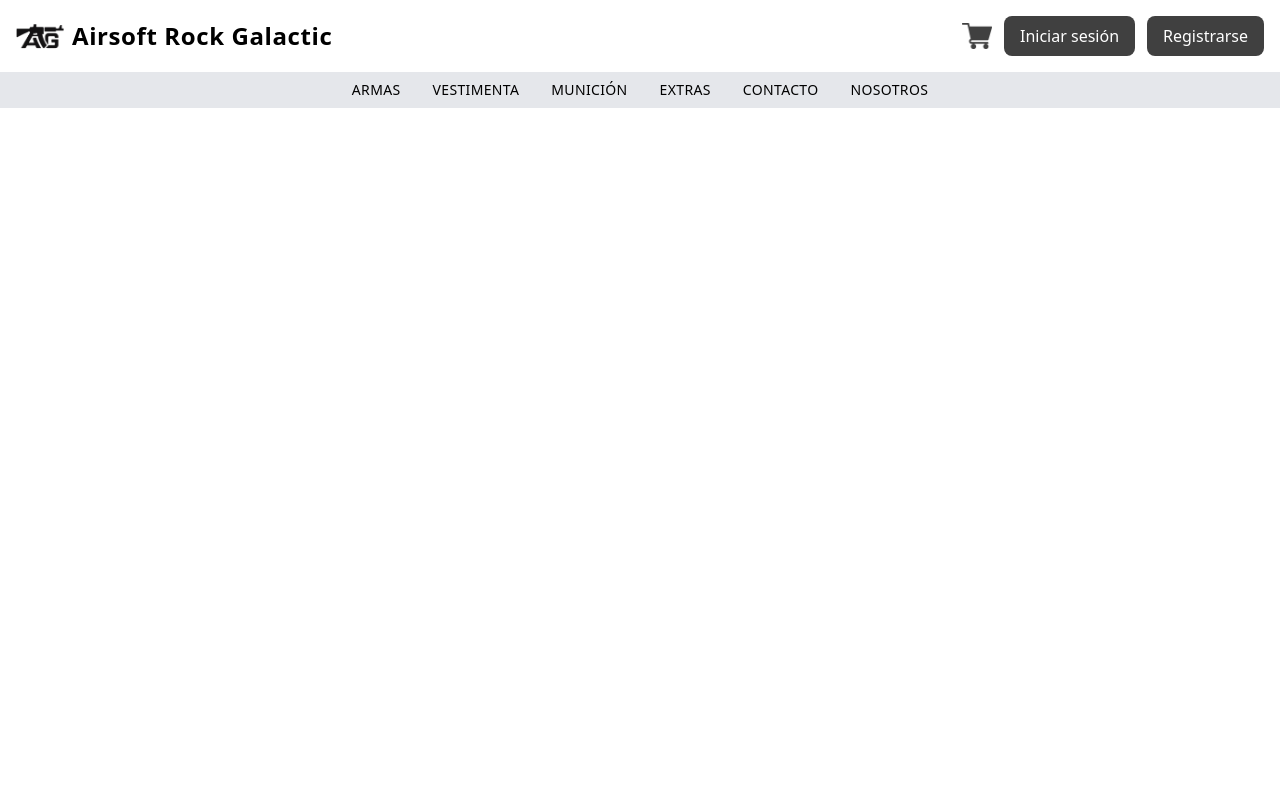
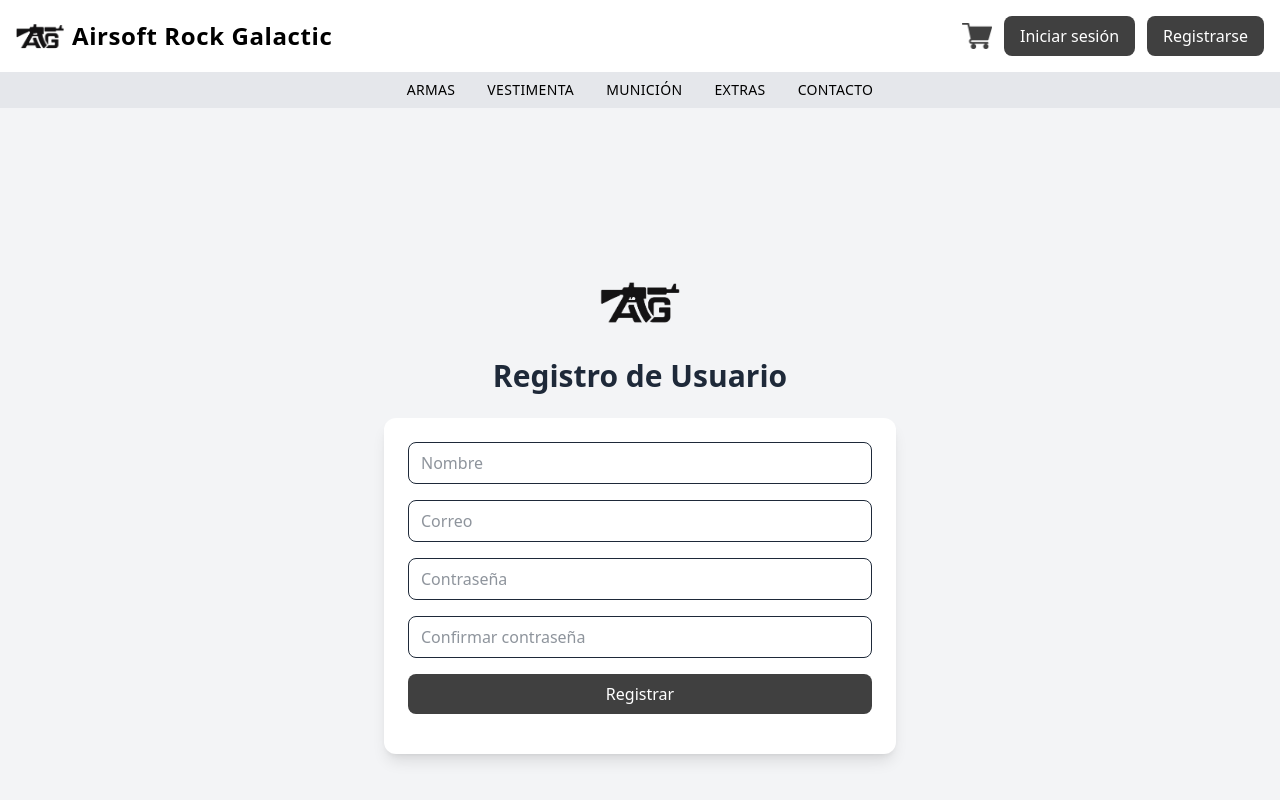
Before and after one commit to EliecerSH/airsoft_rg, a React (Vite) app: page /registro in a window 1280 px wide. Shown: the top 800 px of the page. Built offline with nearby package versions, Linux system fonts and the light colour scheme.

Commit message:
subida de login de usuario

```diff
--- a/src/component/Hoober_1.jsx
+++ b/src/component/Hoober_1.jsx
@@ -1,20 +1,24 @@
 import icon_1 from "../assets/icon_01.png";
 import icon_car from "../assets/carrito_icon.png";
+import { Routes, Route, Link, useNavigate } from "react-router-dom";
+import { useContext } from "react";
+import { CarritoContext } from "../context/CarritoContext";
+import { UserContext } from "../context/UserContext";
 import Armas_pages from "../pages/Armas_page";
-import { Routes, Route, Link, useNavigate } from "react-router-dom";
 import Home from "../pages/Home";
 import CarritoPage from "../pages/CarritoPage";
-import { useContext } from "react";
-import { CarritoContext } from "../context/CarritoContext";
+import Login from "../pages/login";
+import Registro from "../pages/Registro";
 
 function Hoober_1() {
   const navigate = useNavigate();
   const { carrito } = useContext(CarritoContext);
+  const { user, logout } = useContext(UserContext);
   const totalItems = carrito.reduce((acc, item) => acc + item.cantidad, 0);
 
   return (
     <div className="bg-white shadow-md min-h-screen flex flex-col">
-      {/* 🔹 Header */}
+      {/* Header */}
       <div className="container mx-auto flex justify-between items-center py-3 px-4">
         <Link to="/home" className="flex items-center space-x-2">
           <img src={icon_1} alt="logo" className="w-12 h-12" />
@@ -24,11 +28,8 @@ function Hoober_1() {
         </Link>
 
         <div className="flex items-center space-x-3">
-          {/* 🛒 Carrito */}
-          <button
-            onClick={() => navigate("/carrito")}
-            className="relative flex items-center"
-          >
+          {/* Carrito */}
+          <button onClick={() => navigate("/carrito")} className="relative">
             <img src={icon_car} alt="carrito" width="30px" />
             {totalItems > 0 && (
               <span className="absolute -top-2 -right-2 bg-red-500 text-white text-xs font-bold rounded-full px-1.5">
@@ -37,7 +38,19 @@ function Hoober_1() {
             )}
           </button>
 
-          {/* 🔐 Botones de sesión */}
+          {/* Sesión */}
+          {user ? (
+            <div className="flex items-center space-x-2">
+              <span className="font-semibold text-gray-800">{user.nombre}</span>
+              <button
+                onClick={logout}
+                className="bg-red-600 hover:bg-red-800 text-white px-3 py-1 rounded-lg text-sm transition"
+              >
+                Cerrar sesión
+              </button>
+            </div>
+          ) : (
+            <>
               <button
                 onClick={() => navigate("/login")}
                 className="bg-neutral-700 hover:bg-neutral-900 text-white px-4 py-2 rounded-lg transition"
@@ -50,10 +63,12 @@ function Hoober_1() {
               >
                 Registrarse
               </button>
+            </>
+          )}
         </div>
       </div>
 
-      {/* 🔹 Navbar */}
+      {/* Navbar */}
       <nav className="bg-gray-200">
         <ul className="flex justify-center space-x-8 py-2 text-sm font-medium uppercase tracking-wide">
           <li>
@@ -61,41 +76,22 @@ function Hoober_1() {
               Armas
             </Link>
           </li>
-          <li>
-            <a href="#" className="hover:text-neutral-700">
-              Vestimenta
-            </a>
-          </li>
-          <li>
-            <a href="#" className="hover:text-neutral-700">
-              Munición
-            </a>
-          </li>
-          <li>
-            <a href="#" className="hover:text-neutral-700">
-              Extras
-            </a>
-          </li>
-          <li>
-            <a href="contacto.html" className="hover:text-neutral-700">
-              Contacto
-            </a>
-          </li>
-          <li>
-            <a href="Nosotros.html" className="hover:text-neutral-700">
-              Nosotros
-            </a>
-          </li>
+          <li><a href="#" className="hover:text-neutral-700">Vestimenta</a></li>
+          <li><a href="#" className="hover:text-neutral-700">Munición</a></li>
+          <li><a href="#" className="hover:text-neutral-700">Extras</a></li>
+          <li><a href="#" className="hover:text-neutral-700">Contacto</a></li>
         </ul>
       </nav>
 
-      {/* 🔹 Contenido de las páginas */}
+      {/* Rutas */}
       <div className="flex-grow">
         <Routes>
           <Route path="/" element={<Home />} />
           <Route path="/home" element={<Home />} />
           <Route path="/armas" element={<Armas_pages />} />
           <Route path="/carrito" element={<CarritoPage />} />
+          <Route path="/login" element={<Login />} />
+          <Route path="/registro" element={<Registro />} />
         </Routes>
       </div>
     </div>
--- /dev/null
+++ b/src/context/UserContext.jsx
@@ -0,0 +1,29 @@
+import { createContext, useState, useEffect } from "react";
+
+export const UserContext = createContext();
+
+export function UserProvider({ children }) {
+  const [user, setUser] = useState(null);
+
+  // ✅ Cargar usuario guardado al inicio
+  useEffect(() => {
+    const storedUser = localStorage.getItem("user");
+    if (storedUser) setUser(JSON.parse(storedUser));
+  }, []);
+
+  const login = (usuario) => {
+    setUser(usuario);
+    localStorage.setItem("user", JSON.stringify(usuario));
+  };
+
+  const logout = () => {
+    setUser(null);
+    localStorage.removeItem("user");
+  };
+
+  return (
+    <UserContext.Provider value={{ user, login, logout }}>
+      {children}
+    </UserContext.Provider>
+  );
+}
--- a/src/main.jsx
+++ b/src/main.jsx
@@ -4,13 +4,16 @@ import './index.css'
 import App from './App.jsx'
 import { BrowserRouter } from 'react-router-dom'
 import { CarritoProvider } from "./context/CarritoContext";
+import { UserProvider } from "./context/UserContext";
 
 createRoot(document.getElementById('root')).render(
   <StrictMode>
-    <CarritoProvider>
-      <BrowserRouter>
-        <App />
-     </BrowserRouter>
-    </CarritoProvider>
+    <UserProvider>
+      <CarritoProvider>
+        <BrowserRouter>
+          <App />
+        </BrowserRouter>
+      </CarritoProvider>
+    </UserProvider>
   </StrictMode>,
 )
--- /dev/null
+++ b/src/pages/Registro.jsx
@@ -0,0 +1,97 @@
+import React, { useState } from "react";
+import { useNavigate } from "react-router-dom";
+import icon01 from "../assets/icon_01.png";
+
+function Registro() {
+  const [form, setForm] = useState({
+    nombre: "",
+    email: "",
+    password: "",
+    confirmPassword: "",
+    telefono: "",
+    region: "",
+    comuna: "",
+  });
+
+  const [mensaje, setMensaje] = useState("");
+  const navigate = useNavigate();
+
+  const handleChange = (e) => {
+    setForm({ ...form, [e.target.name]: e.target.value });
+  };
+
+  const handleSubmit = (e) => {
+    e.preventDefault();
+
+    if (form.password !== form.confirmPassword) {
+      setMensaje("⚠️ Las contraseñas no coinciden");
+      return;
+    }
+
+    const nuevoUsuario = {
+      nombre: form.nombre,
+      email: form.email,
+      password: form.password,
+      telefono: form.telefono,
+      region: form.region,
+      comuna: form.comuna,
+    };
+
+    localStorage.setItem("user_registrado", JSON.stringify(nuevoUsuario));
+    setMensaje("✅ Registro exitoso");
+    setTimeout(() => navigate("/login"), 1200);
+  };
+
+  return (
+    <div className="flex flex-col items-center justify-center min-h-screen bg-gray-100 text-gray-800 font-sans">
+      <img src={icon01} alt="Logo" className="w-20 h-20 mb-4" />
+      <h2 className="text-3xl font-bold mb-6">Registro de Usuario</h2>
+
+      <div className="w-full max-w-lg bg-white rounded-xl shadow-lg p-6">
+        <form onSubmit={handleSubmit} className="space-y-4">
+          <input
+            type="text"
+            name="nombre"
+            placeholder="Nombre"
+            onChange={handleChange}
+            required
+            className="w-full px-3 py-2 border rounded-lg focus:ring-2 focus:ring-neutral-700"
+          />
+          <input
+            type="email"
+            name="email"
+            placeholder="Correo"
+            onChange={handleChange}
+            required
+            className="w-full px-3 py-2 border rounded-lg focus:ring-2 focus:ring-neutral-700"
+          />
+          <input
+            type="password"
+            name="password"
+            placeholder="Contraseña"
+            onChange={handleChange}
+            required
+            className="w-full px-3 py-2 border rounded-lg focus:ring-2 focus:ring-neutral-700"
+          />
+          <input
+            type="password"
+            name="confirmPassword"
+            placeholder="Confirmar contraseña"
+            onChange={handleChange}
+            required
+            className="w-full px-3 py-2 border rounded-lg focus:ring-2 focus:ring-neutral-700"
+          />
+          <button
+            type="submit"
+            className="w-full bg-neutral-700 hover:bg-neutral-900 text-white py-2 rounded-lg transition"
+          >
+            Registrar
+          </button>
+          <p className="text-center text-green-600">{mensaje}</p>
+        </form>
+      </div>
+    </div>
+  );
+}
+
+export default Registro;
--- /dev/null
+++ b/src/pages/login.jsx
@@ -0,0 +1,81 @@
+import React, { useState, useContext } from "react";
+import { useNavigate, Link } from "react-router-dom";
+import { UserContext } from "../context/UserContext";
+import icon01 from "../assets/icon_01.png";
+
+function Login() {
+  const { login } = useContext(UserContext);
+  const navigate = useNavigate();
+  const [email, setEmail] = useState("");
+  const [password, setPassword] = useState("");
+  const [mensaje, setMensaje] = useState("");
+
+  const handleLogin = (e) => {
+    e.preventDefault();
+
+    const storedUser = JSON.parse(localStorage.getItem("user_registrado"));
+    if (!storedUser) {
+      setMensaje("⚠️ No hay usuarios registrados");
+      return;
+    }
+
+    if (storedUser.email === email && storedUser.password === password) {
+      login(storedUser);
+      setMensaje("✅ Inicio de sesión exitoso");
+      navigate("/home");
+    } else {
+      setMensaje("❌ Credenciales incorrectas");
+    }
+  };
+
+  return (
+    <div className="flex flex-col items-center justify-center min-h-screen bg-gray-100 text-gray-800 font-sans">
+      <img src={icon01} alt="Logo" className="w-20 h-20 mb-4" />
+      <h2 className="text-3xl font-bold mb-6">Airsoft Rock Galactic</h2>
+
+      <div className="w-full max-w-md bg-white rounded-xl shadow-lg p-6">
+        <h3 className="font-semibold text-lg mb-4">Inicio de Sesión</h3>
+        <form onSubmit={handleLogin} className="space-y-4">
+          <div>
+            <label htmlFor="email" className="block text-sm font-medium">Correo</label>
+            <input
+              type="email"
+              id="email"
+              value={email}
+              onChange={(e) => setEmail(e.target.value)}
+              required
+              className="w-full px-3 py-2 border rounded-lg focus:ring-2 focus:ring-neutral-700"
+            />
+          </div>
+          <div>
+            <label htmlFor="password" className="block text-sm font-medium">Contraseña</label>
+            <input
+              type="password"
+              id="password"
+              value={password}
+              onChange={(e) => setPassword(e.target.value)}
+              required
+              className="w-full px-3 py-2 border rounded-lg focus:ring-2 focus:ring-neutral-700"
+            />
+          </div>
+          <button
+            type="submit"
+            className="w-full bg-neutral-700 hover:bg-neutral-900 text-white py-2 rounded-lg transition"
+          >
+            Iniciar sesión
+          </button>
+
+          <p className="text-center text-sm">
+            ¿No tienes cuenta?{" "}
+            <Link to="/registro" className="text-blue-600 hover:underline">
+              Regístrate
+            </Link>
+          </p>
+          <p className="text-center text-red-500">{mensaje}</p>
+        </form>
+      </div>
+    </div>
+  );
+}
+
+export default Login;
```
Lines whose indentation alone changed are shown as unchanged.
